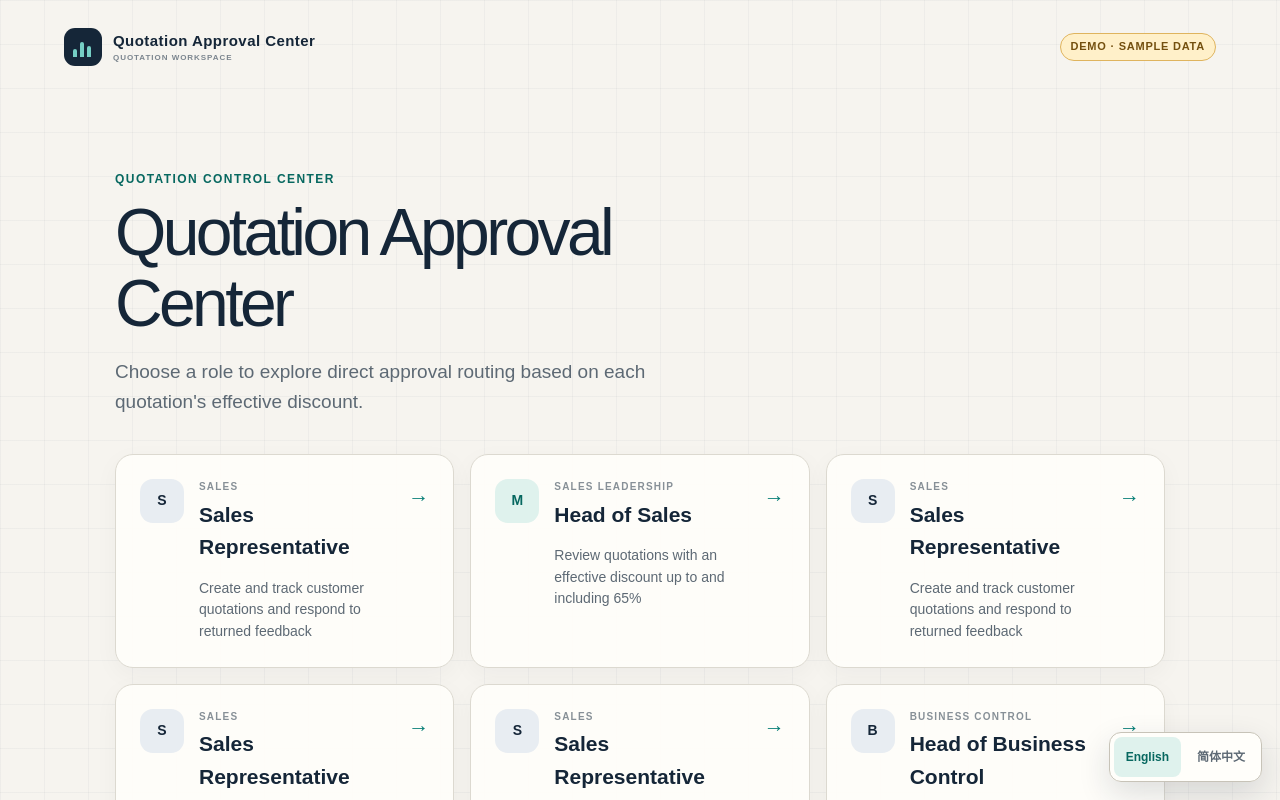
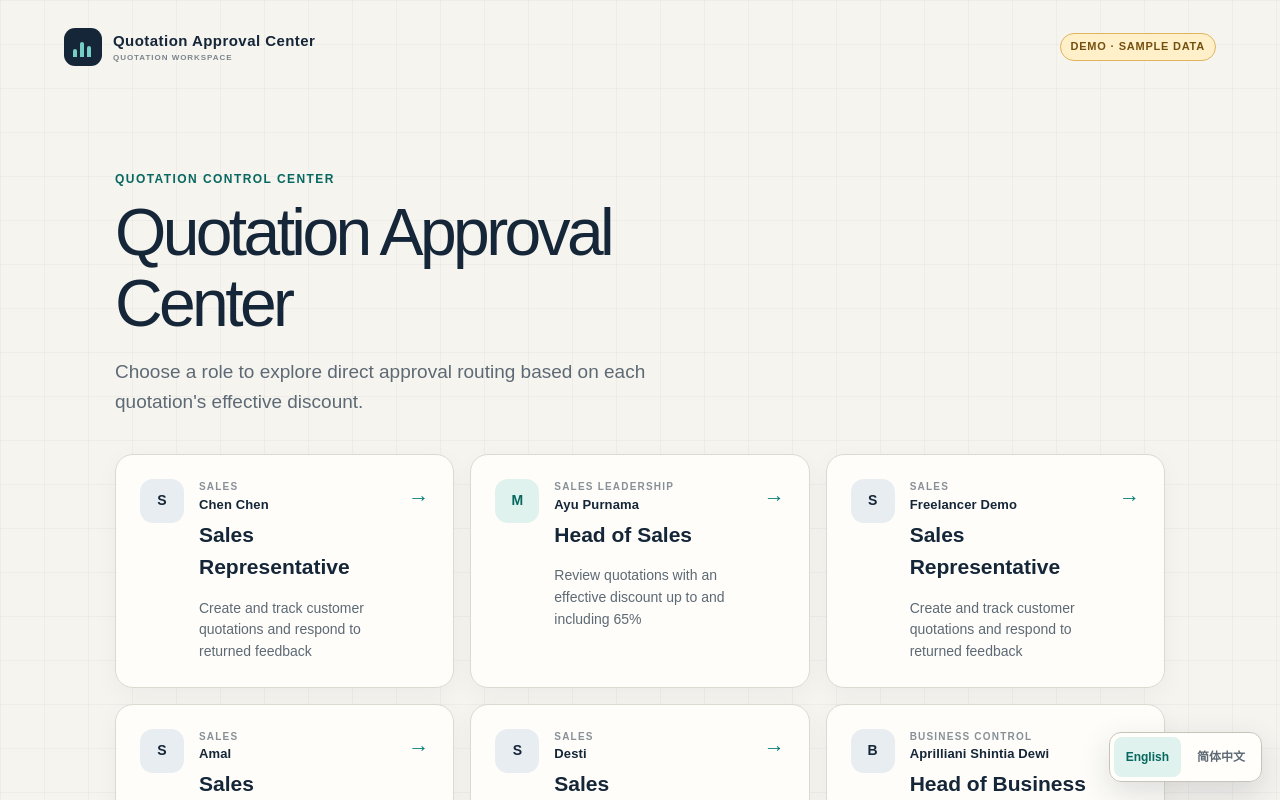
Before and after one commit to JeffreyCaicai/sales_quotation_approveCenter, a Next.js app: page / in a window 1280 px wide. Shown: the top 800 px of the page. Built offline with nearby package versions, Linux system fonts and the light colour scheme.

Commit message:
fix: distinguish demo sales accounts

```diff
--- a/app/globals.css
+++ b/app/globals.css
@@ -276,6 +276,13 @@ button {
 
 .role-card__copy {
   display: grid;
+}
+
+.role-card__identity {
+  color: var(--ink);
+  font-size: 13px;
+  font-weight: 800;
+  letter-spacing: 0.01em;
 }
 
 .role-card__eyebrow {
--- a/components/login-screen.tsx
+++ b/components/login-screen.tsx
@@ -1,3 +1,4 @@
+import { localizeUser } from "@/lib/display-data";
 import { USERS } from "@/lib/mock-data";
 import type { Role, User } from "@/lib/types";
 
@@ -12,7 +13,7 @@ const ROLE_SECTIONS: Record<Role, "roleSales" | "roleManager" | "roleBusinessCon
 };
 
 export function LoginScreen({ onLogin }: { onLogin: (user: User) => void }) {
-  const { t } = useLocale();
+  const { locale, t } = useLocale();
 
   return (
     <main className="login-screen">
@@ -32,6 +33,7 @@ export function LoginScreen({ onLogin }: { onLogin: (user: User) => void }) {
         <div className="role-grid" role="group" aria-label={t("login.rolePicker")}>
           {USERS.map((user) => {
             const section = ROLE_SECTIONS[user.role];
+            const displayUser = localizeUser(user, locale);
             return (
               <button className="role-card" type="button" key={user.id} onClick={() => onLogin(user)}>
                 <span className={`role-card__symbol role-card__symbol--${user.role}`} aria-hidden="true">
@@ -39,6 +41,7 @@ export function LoginScreen({ onLogin }: { onLogin: (user: User) => void }) {
                 </span>
                 <span className="role-card__copy">
                   <span className="role-card__eyebrow">{t(`${section}.eyebrow`)}</span>
+                  <span className="role-card__identity">{displayUser.name}</span>
                   <strong>{t(`${section}.label`)}</strong>
                   <span>{t(`${section}.description`)}</span>
                 </span>
```
Also changed, not shown: 2 other files (tests, documents, lock files or other folders).
